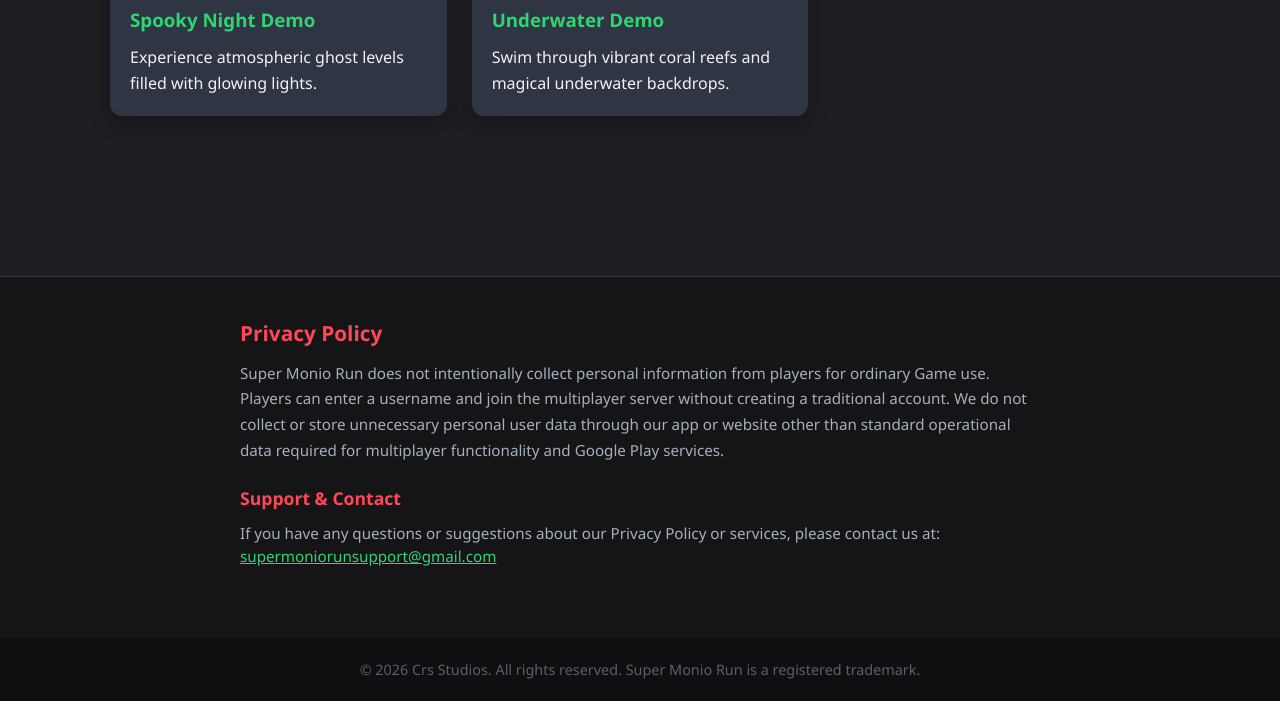
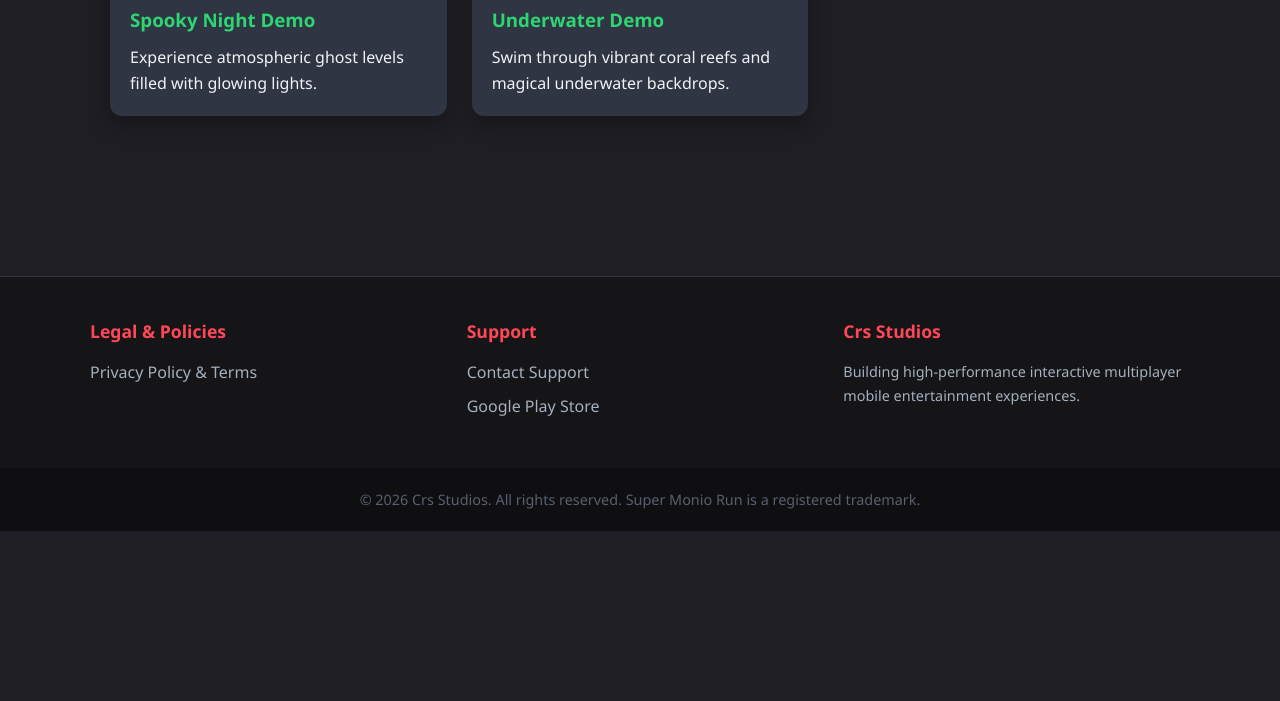
Before and after one commit to RamxCoder/SuperMonioRunWebsite2, a plain HTML site: page index.html in a window 1280 px wide. Shown: the part 1382-2083 px from the top of the page. After the commit the page ends 1913 px from the top, so only its background shows below. Drawn offline with Linux system fonts and the light colour scheme.

Commit message:
Refactor HTML structure and styles

```diff
--- a/index.html
+++ b/index.html
@@ -127,15 +127,30 @@
             margin-top: 40px;
         }
         .compliance-grid {
-            max-width: 800px;
+            max-width: 1100px;
             margin: 0 auto;
-            text-align: left;
-            display: block;
+            display: grid;
+            grid-template-columns: repeat(auto-fit, minmax(220px, 1fr));
+            gap: 30px;
         }
         .compliance-col h4 {
             color: var(--primary);
-            margin-bottom: 10px;
-            font-size: 1.3rem;
+            margin-bottom: 15px;
+            font-size: 1.1rem;
+        }
+        .compliance-col ul {
+            list-style: none;
+        }
+        .compliance-col ul li {
+            margin-bottom: 8px;
+        }
+        .compliance-col ul li a {
+            color: #a4b0be;
+            text-decoration: none;
+            transition: color 0.2s;
+        }
+        .compliance-col ul li a:hover {
+            color: white;
         }
         footer {
             text-align: center;
@@ -198,19 +213,25 @@
         </div>
     </div>
 
-    <!-- Compliance Section with Privacy Policy -->
-    <div class="compliance-section" id="privacy">
+    <!-- Compliance Section -->
+    <div class="compliance-section" id="legal">
         <div class="compliance-grid">
-            <div class="compliance-col" style="margin-bottom: 30px;">
-                <h4>Privacy Policy</h4>
-                <p style="color: #a4b0be; font-size: 0.95rem; line-height: 1.7; margin-bottom: 20px;">
-                    Super Monio Run does not intentionally collect personal information from players for ordinary Game use. Players can enter a username and join the multiplayer server without creating a traditional account. We do not collect or store unnecessary personal user data through our app or website other than standard operational data required for multiplayer functionality and Google Play services.
-                </p>
-                <h4 style="font-size: 1.1rem;">Support & Contact</h4>
-                <p style="color: #a4b0be; font-size: 0.95rem; line-height: 1.5;">
-                    If you have any questions or suggestions about our Privacy Policy or services, please contact us at:
-                    <a href="mailto:supermoniorunsupport@gmail.com" style="color: var(--secondary); text-decoration: underline;">supermoniorunsupport@gmail.com</a>
-                </p>
+            <div class="compliance-col">
+                <h4>Legal & Policies</h4>
+                <ul>
+                    <li><a href="https://termsandconditionsforsupermoniorun1.vercel.app/" target="_blank">Privacy Policy & Terms</a></li>
+                </ul>
+            </div>
+            <div class="compliance-col">
+                <h4>Support</h4>
+                <ul>
+                    <li><a href="mailto:supermoniorunsupport@gmail.com">Contact Support</a></li>
+                    <li><a href="https://play.google.com/store/apps/details?id=com.tstlabs.supermoniorun">Google Play Store</a></li>
+                </ul>
+            </div>
+            <div class="compliance-col">
+                <h4>Crs Studios</h4>
+                <p style="color: #a4b0be; font-size: 0.9rem;">Building high-performance interactive multiplayer mobile entertainment experiences.</p>
             </div>
         </div>
     </div>
```
